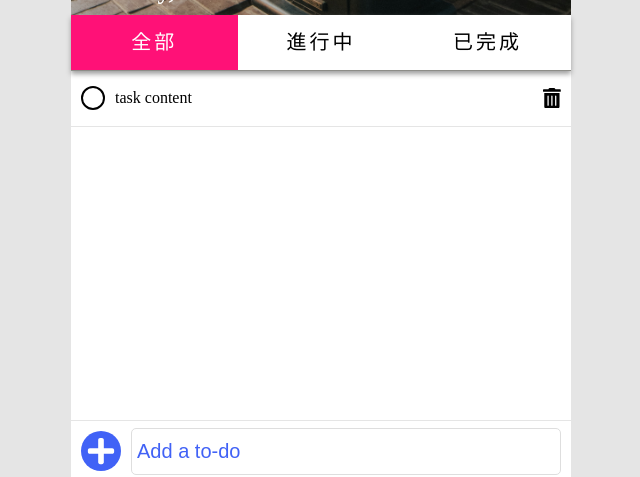
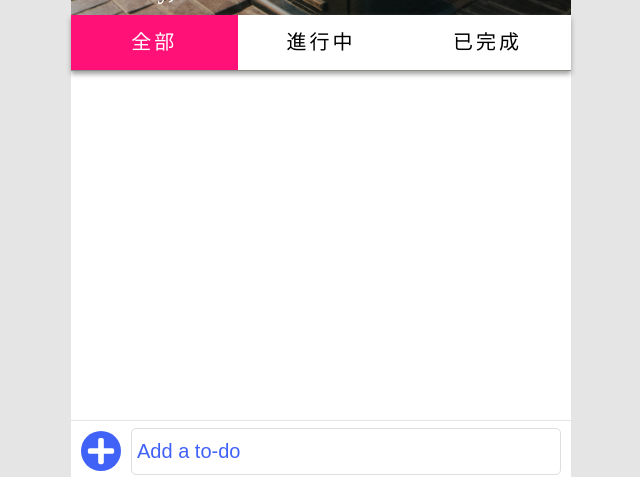
Before and after one commit to penghuachen/react-todolist, a React (Create React App) app: page / in a window 1280 px wide. Shown: the part 193-670 px from the top of the page, without its empty margins (319-959 px from the left). Built offline with nearby package versions, Linux system fonts and the light colour scheme.

Commit message:
feat(feature): add todo task

```diff
--- a/src/App.js
+++ b/src/App.js
@@ -7,13 +7,40 @@ import Header from './components/Header';
 import TodoContent from './components/TodoContent';
 
 class App extends Component {
+  state = {
+    todoTasks: [],
+    taskInput: ''
+  }
+
+  propsAddTask = task => {
+    this.setState(state => {
+      const { todoTasks } = state;
+      todoTasks.push(task);
+      return state;
+    });
+    this.setState({ taskInput: '' });
+  }
+
+  propsTaskInputHandler = value => {
+    this.setState({
+      taskInput: value
+    });
+  }
+
   render() {
+    const { todoTasks,taskInput } = this.state;
     return (
       <div className="app">
         <div className="container">
           <Header />
-          <TodoContent />
-          <AddTask />
+          <TodoContent
+            todoTasks={ todoTasks }
+          />
+          <AddTask
+            taskInput={ taskInput }
+            propsAddTask={ this.propsAddTask }
+            propsTaskInputHandler={ this.propsTaskInputHandler }
+          />
         </div>
       </div>
     );
--- a/src/components/AddTask/index.js
+++ b/src/components/AddTask/index.js
@@ -1,22 +1,54 @@
-import React from 'react';
+import React, { Component } from 'react';
 import './index.scss';
+
+// utils
+import { todoTaskIdGenerator } from '../../assets/utils/todoTaskIdGenerator.js';
+
+// components
 import { ReactComponent as PlusIcon } from '../../assets/img/plus-icon.svg';
 
-const AddTask = () => {
+class addTask extends Component {
+  emitAddTask = (propsAddTask, taskInput) => {
+    const obj = {
+      id: todoTaskIdGenerator(),
+      done: false,
+      edit: false,
+      taskContent: taskInput
+    };
+    propsAddTask(obj);
+  };
+
+  render() {
+    const {
+      propsAddTask,
+      propsTaskInputHandler,
+      taskInput
+    } = this.props;
+
     return (
       <div className="add-task">
         <div className="plus">
-        <PlusIcon />
+          <PlusIcon
+            onClick={ () => this.emitAddTask(propsAddTask, taskInput) }
+          />
         </div>
         <div className="input-task">
           <input
             type="text"
             placeholder="Add a to-do"
-          v-model="todoTask"
+            onChange={ e => propsTaskInputHandler(e.target.value) }
+            onKeyPress={ e => {(
+                taskInput !== ''
+                && e.charCode === 13
+                && this.emitAddTask(propsAddTask, taskInput)
+              )}
+            }
+            value={ taskInput }
           />
         </div>
       </div>
     );
   }
+}
 
-export default AddTask;
+export default addTask;
--- a/src/components/TodoContent/TaskContent/index.js
+++ b/src/components/TodoContent/TaskContent/index.js
@@ -1,27 +1,14 @@
 import React, { Component } from 'react';
 import './index.scss';
-
-import { ReactComponent as CheckIcon } from '../../../assets/img/check-icon.svg';
-import { ReactComponent as DeleteIcon } from '../../../assets/img/delete-icon.svg';
-
+import { todoTaskDOMGenerator } from '../../../assets/utils/todoTaskDOMGenerator.js';
 class taskContent extends Component {
   render() {
+    const { todoTasks } = this.props;
+
     return (
       <div className="task-list">
-        <div className="task">
-            <div className="undone"></div>
-            {/* <div className="done">
-              <CheckIcon />
-            </div> */}
-            <div className="task-content">
-              <p>task content</p>
-              {/* <input className="editTask" /> */}
-            </div>
-            <div className="delete-icon">
-              <DeleteIcon/>
-            </div>
-        </div>
-    </div>
+        { todoTasks.map(task => todoTaskDOMGenerator(task)) }
+      </div>
     );
   }
 }
--- a/src/components/TodoContent/index.js
+++ b/src/components/TodoContent/index.js
@@ -6,10 +6,11 @@ import TaskStatus from './TaskStatus';
 
 class todoContent extends Component {
   render() {
+    const { todoTasks } = this.props;
     return (
       <div className="content">
         <TaskStatus />
-        <TaskContent />
+        <TaskContent todoTasks={ todoTasks }/>
       </div>
     );
   }
--- a/src/index.js
+++ b/src/index.js
@@ -5,9 +5,9 @@ import App from './App';
 import * as serviceWorker from './serviceWorker';
 
 ReactDOM.render(
-  <React.StrictMode>
-    <App />
-  </React.StrictMode>,
+  // <React.StrictMode>
+    <App />,
+  // </React.StrictMode>,
   document.getElementById('root')
 );
 
```
Lines whose indentation alone changed are shown as unchanged.
